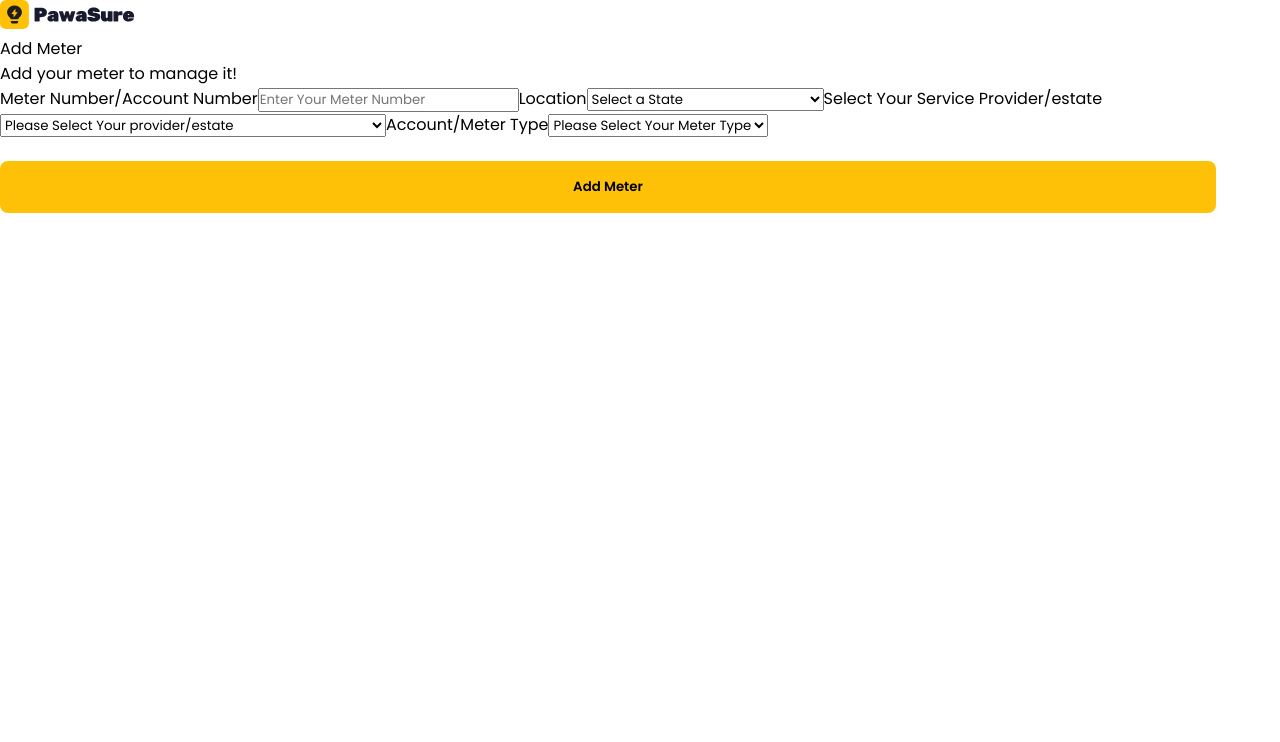
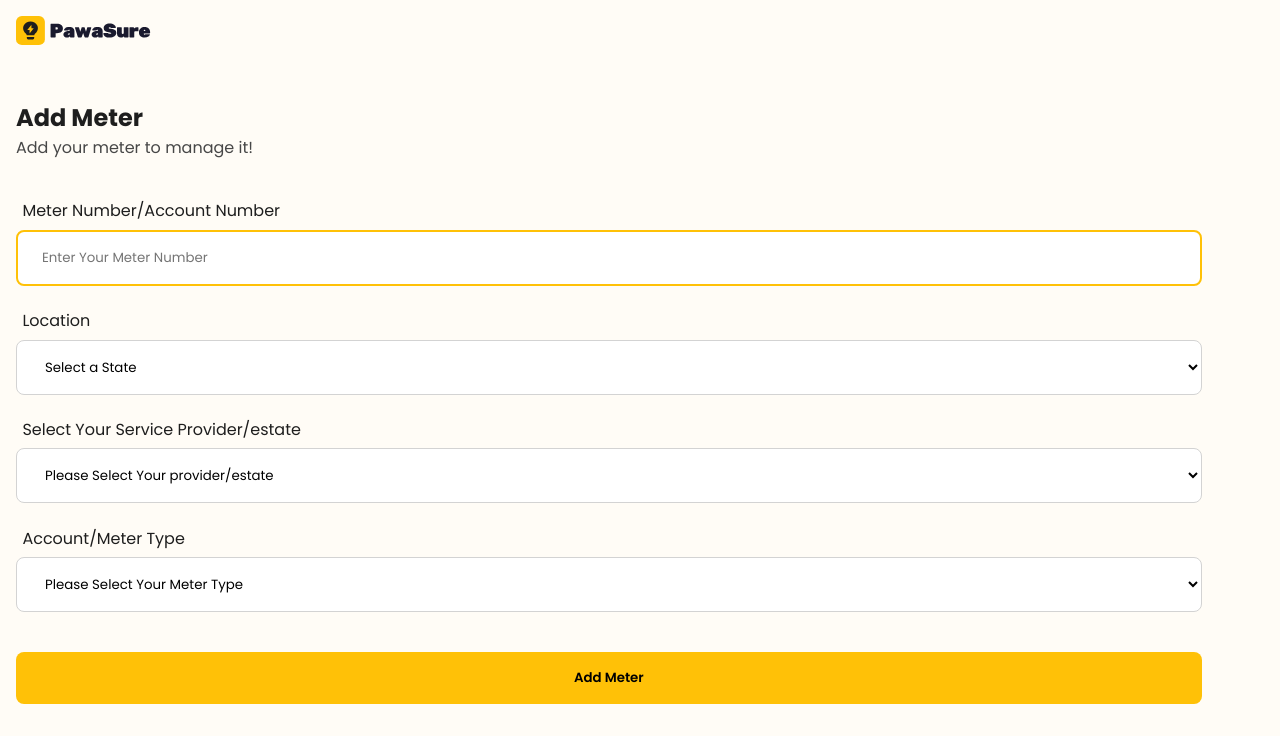
Before and after one commit to mrauthentik/pawa, a React (Vite) app in the folder pawa-sure/: page /meter in a window 1280 px wide. Shown: the top 742 px of the page. Built offline with nearby package versions, Linux system fonts and the light colour scheme.

Commit message:
feat: add styles for meter component in App.css

```diff
--- a/pawa-sure/src/App.css
+++ b/pawa-sure/src/App.css
@@ -152,5 +152,40 @@ button:active{
 
 
 /* Add meter styles */
-
+.meter-container{
+    padding: 1rem;
+    background-color: var(--bg-color);
+    .header{
+        font-size: 24px;
+        font-weight: 700;
+        color: var(--primary);
+        margin-top: 3rem;
+    }
+    .mini-text{
+        margin-bottom: 2rem;
+        color: var(--small-text);
+        font-size: 16px;
+    }
+    form{
+        display: flex;
+        flex-direction: column;
+    }
+    label{
+        margin: 0.4rem;
+        font-weight: 400;
+        color: var(--primary);
+    }
+    input,select{
+        padding: 1rem 1.5rem;
+        margin-bottom: 1rem;
+        width: 95%;
+        border: 1px solid var(--grey);
+        background-color: white;
+        border-radius: 8px;
+        outline:#FFC107;
+    }
+    input,select:focus{
+        border: 2px solid var(--yellow);
+    }
+}
 /* Add meter styles ends here */
```
